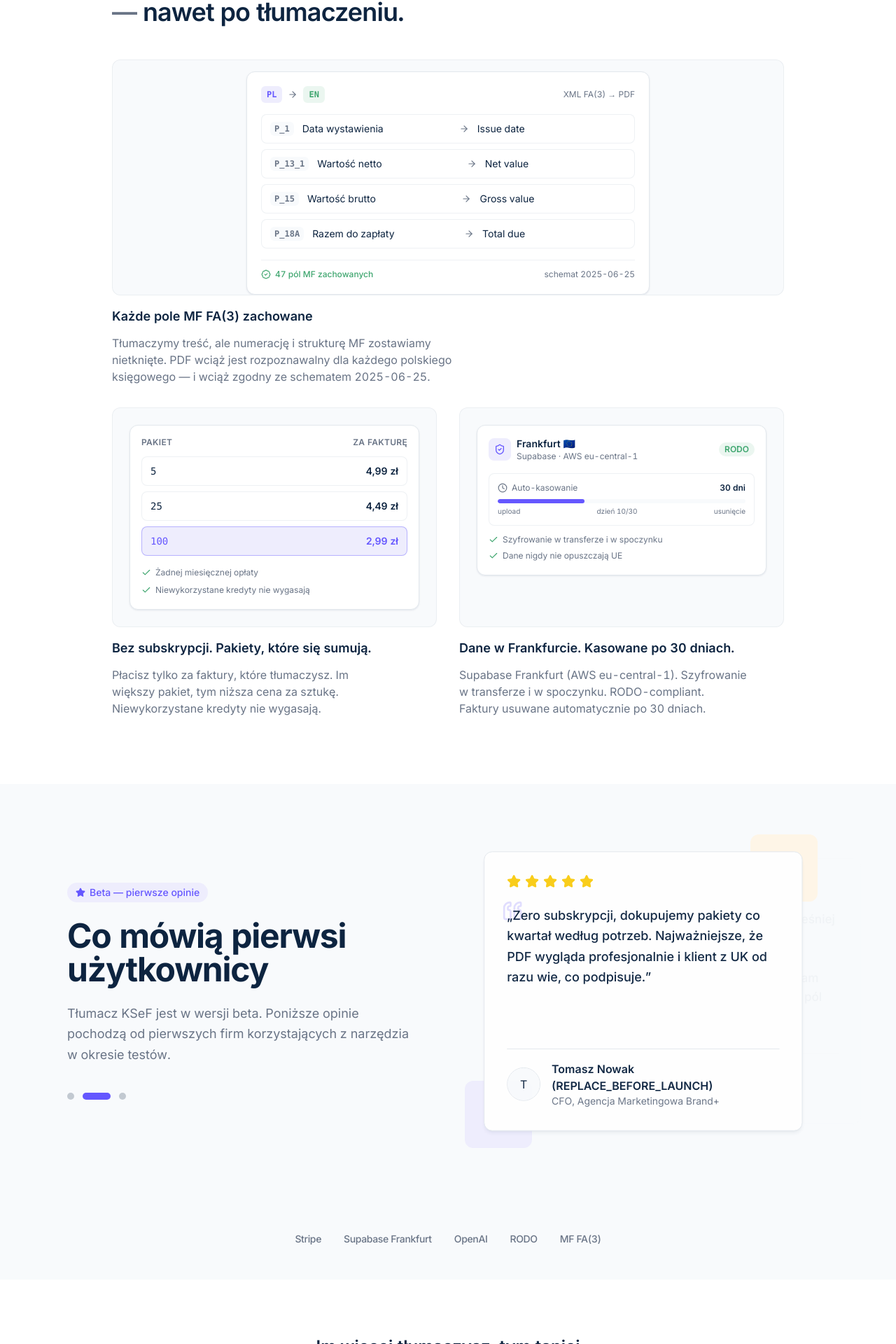
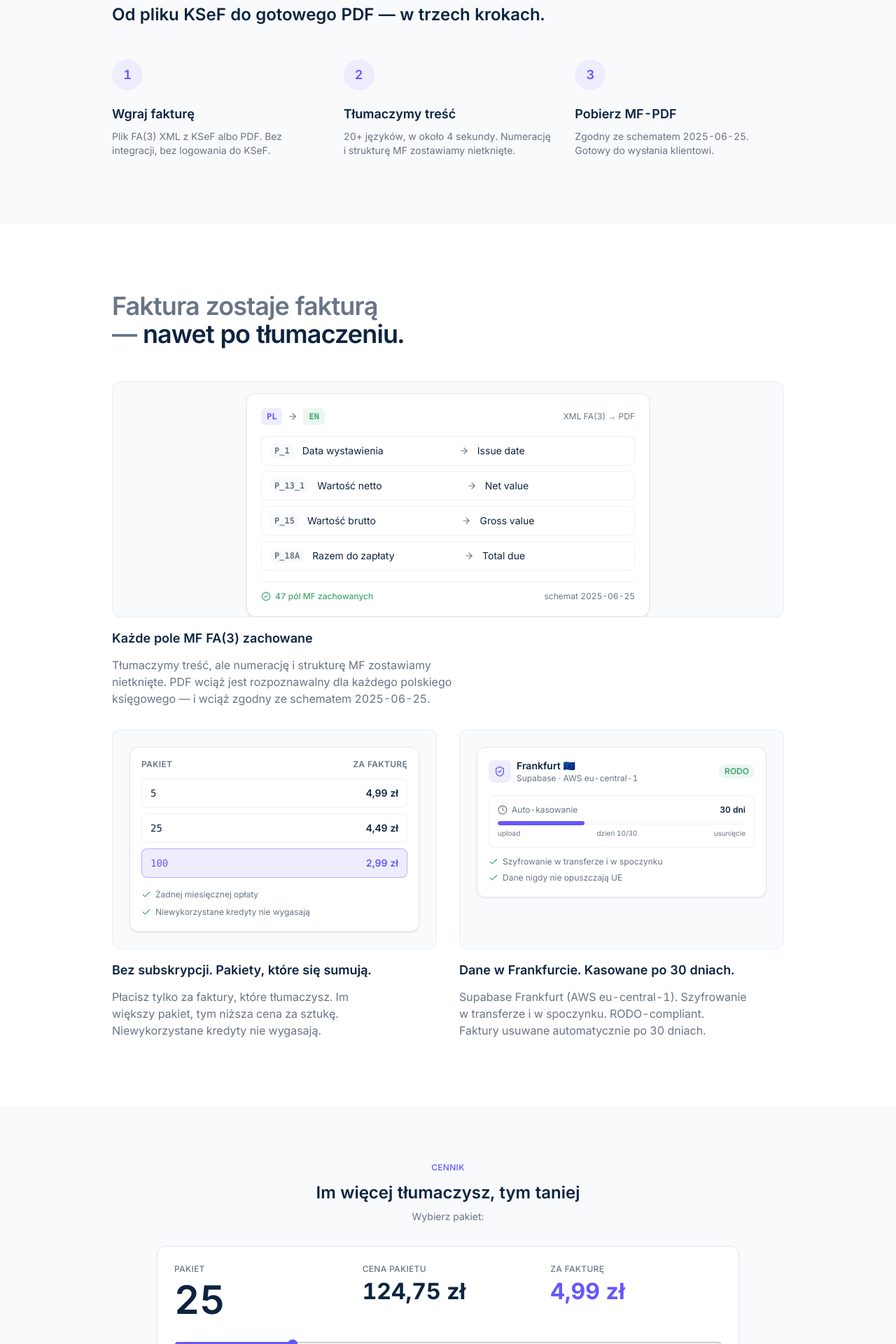
Before and after one commit to pacel1/ksef-invoice-translator, a Next.js app: page / in a window 1280 px wide. Shown: the part 872-2792 px from the top of the page at 70% size. Built offline with nearby package versions, Linux system fonts and the light colour scheme.

Commit message:
feat(landing): recompose page — add how-it-works + risk-reversal, drop trust strip, testimonials, founder

```diff
--- a/components/marketing/landing-page.tsx
+++ b/components/marketing/landing-page.tsx
@@ -2,12 +2,11 @@ import Link from "next/link";
 import { Globe2, ShieldCheck, Zap } from "lucide-react";
 import { PublicHeader } from "@/components/layout/public-header";
 import { LegalFooter } from "@/components/layout/legal-footer";
-import { TrustStrip } from "@/components/trust/trust-strip";
-import { FounderCard } from "@/components/trust/founder-card";
 import { MarketingFAQ } from "@/components/marketing/marketing-faq";
 import { PublicPricingSlider } from "@/components/marketing/public-pricing-slider";
+import { HowItWorks } from "@/components/marketing/how-it-works";
+import { RiskReversal } from "@/components/marketing/risk-reversal";
 import { HeroSection } from "@/components/ui/hero-section-9";
-import { AnimatedTestimonials } from "@/components/ui/animated-testimonials";
 import {
   FeaturesSection,
   FieldMappingIllustration,
@@ -15,7 +14,6 @@ import {
   DataResidencyIllustration
 } from "@/components/ui/features-section";
 import { marketingCopy, type MarketingLocale } from "@/lib/marketing/copy";
-import { FOUNDER } from "@/lib/brand/founder";
 
 export interface LandingPageProps {
   locale: MarketingLocale;
@@ -37,7 +35,8 @@ export function LandingPage({ locale }: LandingPageProps) {
         <HeroSection
           title={t.heroHeadline}
           subtitle={t.heroSubhead}
-          note={t.heroFreeNote}
+          eyebrow={t.heroEyebrow}
+          note={t.heroProofLine}
           actions={[
             {
               text: t.heroCtaPrimary,
@@ -75,6 +74,14 @@ export function LandingPage({ locale }: LandingPageProps) {
           translationLabel="4 s"
         />
 
+        {/* How it works — 3 steps (muted band to separate from the hero) */}
+        <HowItWorks
+          eyebrow={t.howItWorks.eyebrow}
+          heading={t.howItWorks.heading}
+          steps={t.howItWorks.steps}
+          className="bg-surface-muted"
+        />
+
         {/* Features — 1 hero card + 2 small cards */}
         <div id="features" />
         <FeaturesSection
@@ -100,25 +107,14 @@ export function LandingPage({ locale }: LandingPageProps) {
           ]}
         />
 
-        {/* Testimonials */}
-        <AnimatedTestimonials
-          badgeText={t.testimonials.badge}
-          title={t.testimonials.heading}
-          subtitle={t.testimonials.subhead}
-          testimonials={t.testimonials.items}
-        />
-
-        {/* TrustStrip */}
-        <section className="bg-surface-muted py-12">
-          <div className="mx-auto max-w-6xl px-5 md:px-8">
-            <TrustStrip locale={locale} />
-          </div>
-        </section>
-
         {/* Pricing teaser */}
-        <section className="mx-auto w-full max-w-4xl px-5 py-20 md:px-8">
+        <section className="bg-surface-muted">
+          <div className="mx-auto w-full max-w-4xl px-5 py-20 md:px-8">
             <div className="text-center">
-            <h2 className="text-h2 text-text-strong">{t.pricingTeaser.heading}</h2>
+              <p className="text-micro uppercase tracking-wide text-accent">
+                {t.pricingTeaser.eyebrow}
+              </p>
+              <h2 className="mt-3 text-h2 text-text-strong">{t.pricingTeaser.heading}</h2>
               <p className="mt-2 text-small text-text-muted">{t.pricingTeaser.sliderLabel}</p>
             </div>
             <div className="mt-8">
@@ -132,25 +128,26 @@ export function LandingPage({ locale }: LandingPageProps) {
                 {t.pricingTeaser.cta} →
               </Link>
             </div>
+          </div>
         </section>
 
+        {/* Risk reversal — replaces the old testimonials slot */}
+        <RiskReversal
+          eyebrow={t.riskReversal.eyebrow}
+          heading={t.riskReversal.heading}
+          items={t.riskReversal.items}
+          ctaText={t.riskReversal.cta}
+          ctaHref="/login"
+          className="bg-surface"
+        />
+
         {/* FAQ */}
-        <section className="mx-auto w-full max-w-3xl px-5 py-20 md:px-8">
+        <section className="bg-surface-muted">
+          <div className="mx-auto w-full max-w-3xl px-5 py-20 md:px-8">
+            <p className="mb-3 text-micro uppercase tracking-wide text-accent">
+              {t.faq.eyebrow}
+            </p>
             <MarketingFAQ heading={t.faq.heading} items={t.faq.items} />
-        </section>
-
-        {/* Founder */}
-        <section className="bg-surface-muted py-16">
-          <div className="mx-auto max-w-3xl px-5 md:px-8">
-            <h2 className="text-center text-h2 text-text-strong">{t.founderHeading}</h2>
-            <div className="mt-8">
-              <FounderCard
-                name={FOUNDER.name}
-                photoUrl={FOUNDER.photoUrl}
-                statement={FOUNDER.statement}
-                contactEmail={FOUNDER.contactEmail}
-              />
-            </div>
           </div>
         </section>
 
```
Lines whose indentation alone changed are shown as unchanged.
